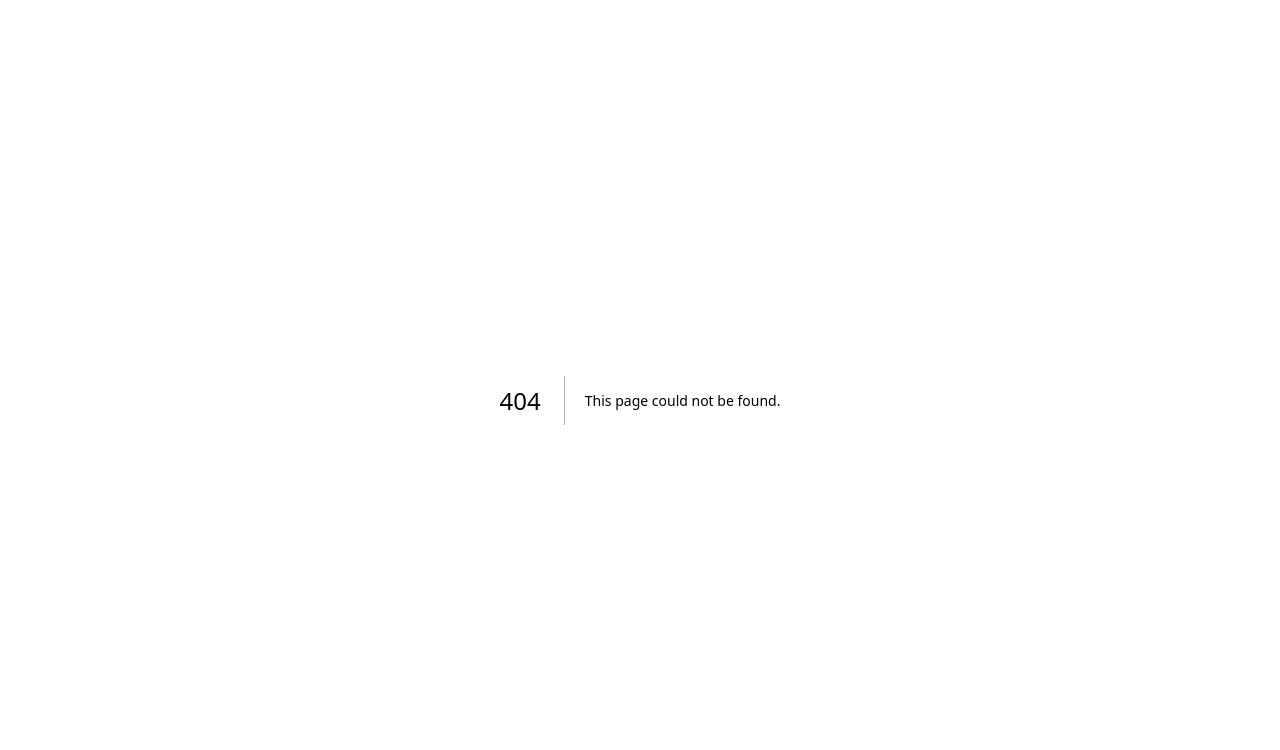
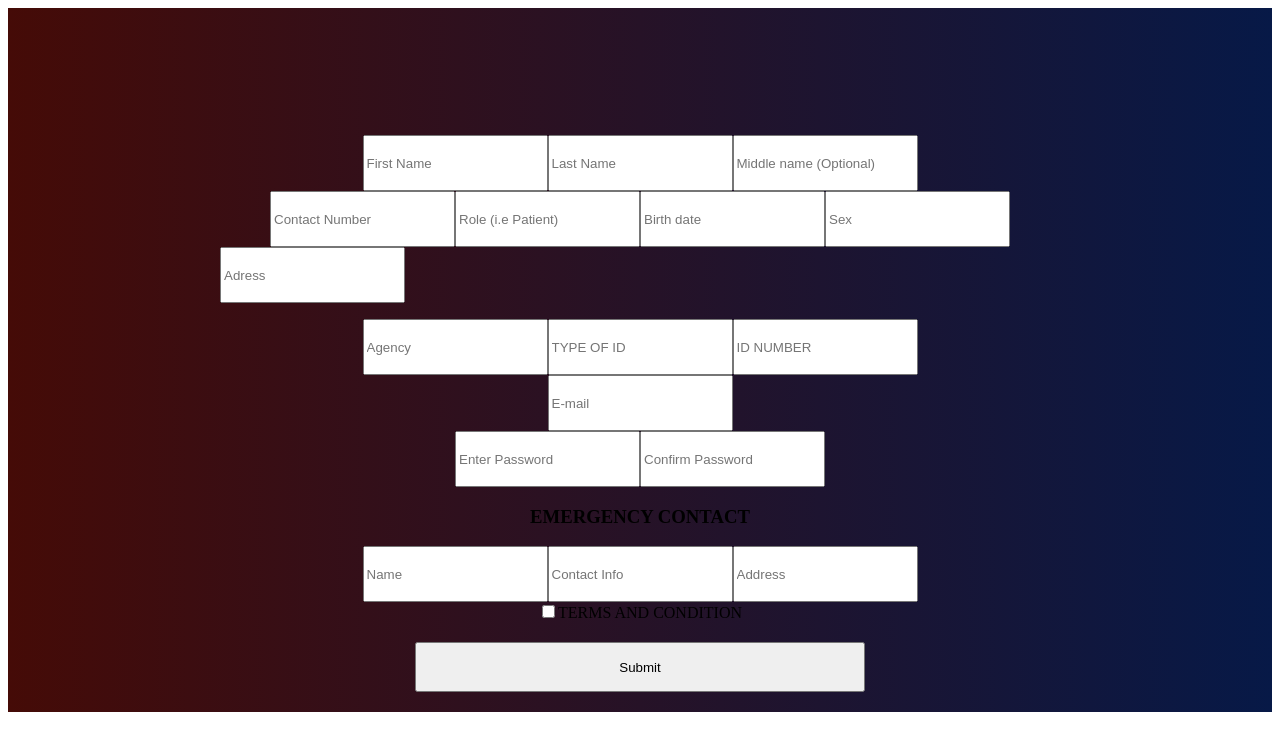
Before and after one commit to petermagalong/CapsBooking, a Next.js app in the folder client/: page /LandingPage/SignUp in a window 1280 px wide. Before the commit this address had no page. Shown: the top 750 px of the page. Built offline with nearby package versions, Linux system fonts and the light colour scheme.

Commit message:
SIGNUP SCREEN WITH VALIDATION

```diff
--- a/client/src/App.js
+++ b/client/src/App.js
@@ -7,6 +7,7 @@ import { Link, Route, Router, Routes, useLocation } from 'react-router-dom'
 import Reservation from './pages/Form/Reservation';
 import LogIn from './pages/LandingPage/LogIn';
 import { Container } from 'react-bootstrap';
+import SignUp from './pages/LandingPage/SignUp';
 
 function App() {
   let location = useLocation()
@@ -35,6 +36,7 @@ function App() {
         <Routes>
           <Route path="/LogIn" element={<LogIn />} />
           <Route path='/home' element={<HomePage />} />
+          <Route path="/sign-up" element={<SignUp />} />
         </Routes >
       </div>
     </>
--- /dev/null
+++ b/client/src/pages/LandingPage/SignUp.jsx
@@ -0,0 +1,163 @@
+import React, { useState } from 'react'
+import { Button, Card, Form } from 'react-bootstrap';
+
+export default function SignUp() {
+  const initialValue = {
+    fname: "",
+    lname: "",
+    midName: "",
+    number: "",
+    role: "",
+    birthdate: "",
+    sex: "",
+    address: "",
+    agency: "",
+    typeid: "",
+    idnum: "",
+    email: "",
+    firstpass: "",
+    secondpass: "",
+    ename: "",
+    econtact: "",
+    eaddress: "",
+  }
+  const [formValues, setFormvalues] = useState(initialValue);
+  const [formErrors, setFormErrors] = useState({})
+  const [isSubmit, setSubmit] = useState()
+
+  const handleChange = (e) => {
+    const { name, value } = e.target;
+    setFormvalues({ ...formValues, [name]: value })
+
+  }
+  const handlesSubmit = (e) => {
+    e.preventDefault()
+    setFormErrors(validate(formValues));
+    setSubmit(true)
+  }
+  const validate = (values) => {
+    const errors = {};
+    const regex = /^[^\s@]+@[^\s@]+\.[^\s@]{2,}$/i;
+    if (!values.fname) {
+      errors.fname = 'First name is required'
+    }
+    if (!values.lname) {
+      errors.lname = 'Last name is required'
+    }
+    if (!values.number) {
+      errors.number = 'Number is required'
+    }
+    if (!values.role) {
+      errors.role = 'Role is required'
+    }
+    if (!values.birthdate) {
+      errors.birthdate = 'Birthdate is required'
+    }
+    if (!values.sex) {
+      errors.sex = 'Sex is required'
+    }
+    if (!values.address) {
+      errors.address = 'Address is required'
+    }
+    if (!values.agency) {
+      errors.agency = 'Agency is required'
+    }
+    if (!values.typeid) {
+      errors.typeid = 'ID is required'
+    }
+    if (!values.idnum) {
+      errors.idnum = 'idnum is required'
+    }
+    if (!values.email) {
+      errors.email = "Email is required!";
+    } else if (!regex.test(values.email)) {
+      errors.email = "This is not a valid email format!";
+    }
+    if (!values.firstpass) {
+      errors.firstpass = "Password is required";
+    } else if (values.firstpass.length < 4) {
+      errors.firstpass = "Password must be more than 4 characters";
+    } else if (values.password.length > 10) {
+      errors.firstpass = "Password cannot exceed more than 10 characters";
+    }
+    if (!values.secondpass) {
+      errors.secondpass = 'Confirm Password!';
+    }
+    else if (values.firstpass !== values.secondpass) {
+      errors.secondpass = 'Password Dont Match'
+    }
+    return errors;
+  };
+  return (
+    <>
+      <Card style={{ background: 'linear-gradient(90deg, rgba(69,11,7,1) 0%, rgba(7,25,71,1) 100%)', height: '88vh', display: 'flex', justifyContent: 'center', alignItems: 'center' }}>
+        <Card style={{ width: '900px', marginTop: '50px', height: '70vh' }}>
+          {Object.keys(formErrors).length === 0 && isSubmit ? (
+            <div className="ui message success">Signed in successfully</div>
+          ) : ''}
+          <Form onSubmit={handlesSubmit} style={{ padding: ' 30px', display: 'flex', flexDirection: 'column', alignItems: 'center' }}>
+            {/* FIRST FORM (NAME ) */}
+            <Form.Group style={{ display: 'flex' }} className="mb-3" controlId="formBasicEmail">
+              <Form.Control style={{ height: '50px' }} type="text" placeholder="First Name" name='fname' value={formValues.fname} onChange={handleChange} />
+              <Form.Control style={{ height: '50px' }} type="text" placeholder="Last Name" name='lname' value={formValues.lname} onChange={handleChange} />
+              <Form.Control style={{ height: '50px' }} type="text" placeholder="Middle name (Optional)" name='midName' value={formValues.midName} onChange={handleChange} />
+              <p>{formErrors.fname}</p>
+              <p>{formErrors.email}</p>
+            </Form.Group>
+
+            {/* SECOND FORM (CONTATC NUMBER / ROLE/ BIRTHDATE ) */}
+            <Form.Group style={{ display: 'flex' }} className="mb-3" controlId="formBasicEmail">
+              <Form.Control style={{ height: '50px' }} type="text" placeholder="Contact Number" name='number' value={formValues.number} onChange={handleChange} />
+              <Form.Control style={{ height: '50px' }} type="text" placeholder="Role (i.e Patient)" name='role' value={formValues.role} onChange={handleChange} />
+              <Form.Control style={{ height: '50px' }} type="text" placeholder="Birth date" name='birthdate' value={formValues.birthdate} onChange={handleChange} />
+              <Form.Control style={{ height: '50px' }} type="text" placeholder="Sex" name='sex' value={formValues.sex} onChange={handleChange} />
+              <p>{formErrors.email}</p>
+            </Form.Group>
+
+            {/* 3rd FORM (ADDRESS) */}
+            <Form.Group style={{ width: '100%' }} className="mb-3" controlId="formBasicEmail" >
+              <Form.Control style={{ height: '50px' }} type="text" placeholder="Adress" name='address' value={formValues.address} onChange={handleChange} />
+              <p>{formErrors.password}</p>
+            </Form.Group >
+
+            {/* 4th FORM (AGENCY) */}
+            <Form.Group style={{ display: 'flex' }} className="mb-3" controlId="formBasicEmail">
+              <Form.Control style={{ height: '50px' }} type="text" placeholder="Agency" name='agency' value={formValues.agency} onChange={handleChange} />
+              <Form.Control style={{ height: '50px' }} type="text" placeholder="TYPE OF ID" name='typeid' value={formValues.typeid} onChange={handleChange} />
+              <Form.Control style={{ height: '50px' }} type="text" placeholder="ID NUMBER" name='idnum' value={formValues.idnum} onChange={handleChange} />
+            </Form.Group>
+
+            {/* 5th FORM EMAIL */}
+            <Form.Group style={{ display: 'flex' }} className="mb-3" controlId="formBasicEmail">
+              <Form.Control style={{ height: '50px' }} type="email" placeholder="E-mail" name='email' value={formValues.email} onChange={handleChange} />
+            </Form.Group>
+
+            {/* 6th Form (Passwords) */}
+            <Form.Group style={{ display: 'flex' }} className="mb-3" controlId="formBasicEmail" >
+              <Form.Control style={{ height: '50px' }} type="password" placeholder="Enter Password" name='firstpass' value={formValues.firstpass} onChange={handleChange} />
+              <Form.Control style={{ height: '50px' }} type="password" placeholder="Confirm Password" name='secondpass' value={formValues.secondpass} onChange={handleChange} />
+              <p>{formErrors.password}</p>
+            </Form.Group >
+
+            {/* 7th FORM EMERGENCY CONTACT NAME */}
+            <h3>EMERGENCY CONTACT</h3>
+            <Form.Group style={{ display: 'flex' }} className="mb-3" controlId="formBasicEmail">
+              <Form.Control style={{ height: '50px' }} type="text" placeholder="Name" name='ename' value={formValues.ename} onChange={handleChange} />
+              <Form.Control style={{ height: '50px' }} type="text" placeholder="Contact Info" name='econtact' value={formValues.econtact} onChange={handleChange} />
+              <Form.Control style={{ height: '50px' }} type="text" placeholder="Address" name='eaddress' value={formValues.eaddress} onChange={handleChange} />
+              <p>{formErrors.email}</p>
+            </Form.Group>
+            {/* 8th FORM  (TERMS CONDITION)  */}
+
+            <Form.Group className="mb-3" controlId="formBasicCheckbox">
+              <Form.Check style={{}} type="checkbox" label="TERMS AND CONDITION" />
+            </Form.Group>
+            <Button style={{ width: '450px', height: '50px', marginTop: '20px' }} variant="primary" type="submit">
+              Submit
+            </Button>
+          </Form>
+        </Card>
+      </Card>
+    </>
+  )
+}
```
Also changed, not shown: client/src/pages/LandingPage/LogIn.jsx (+17 -2 lines).
